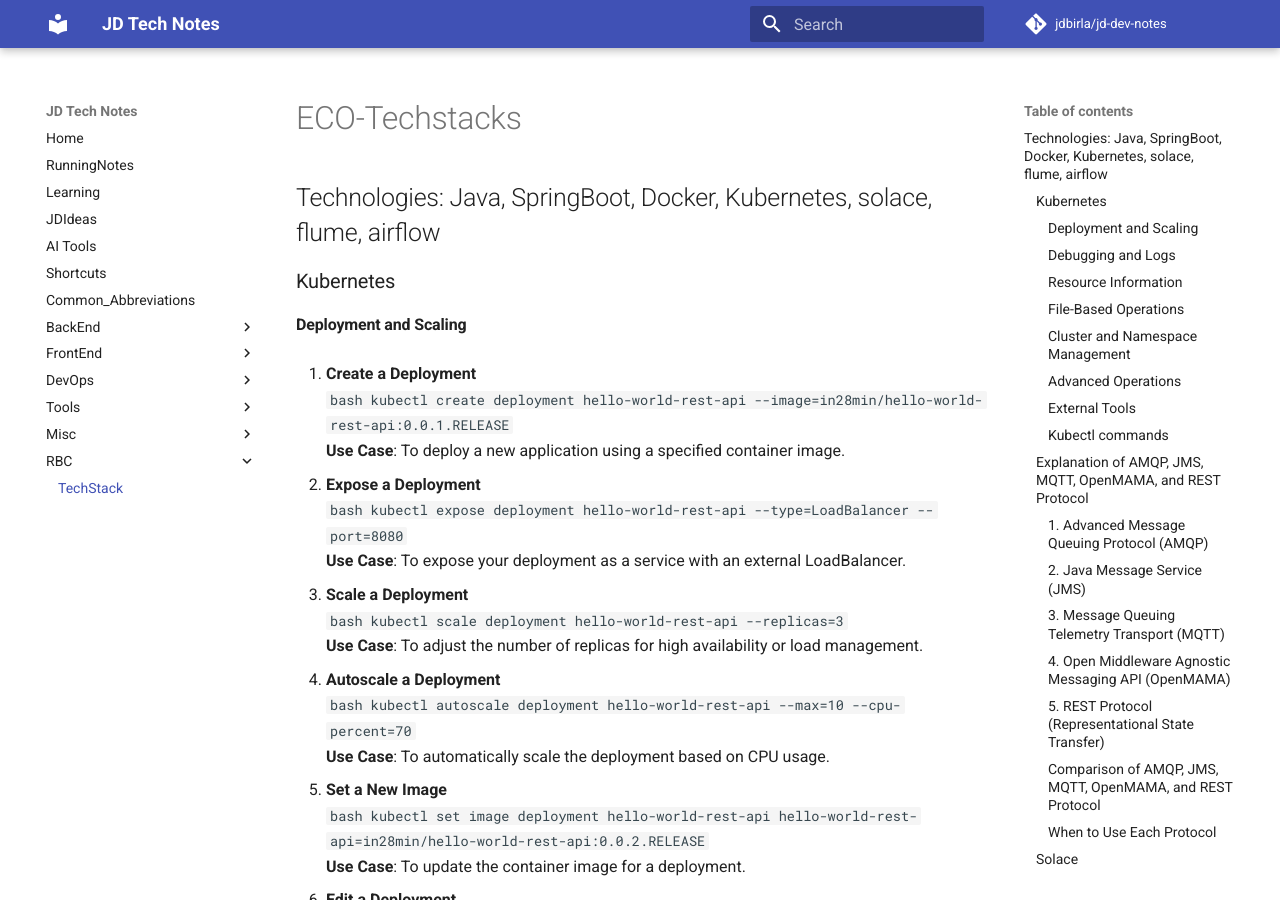
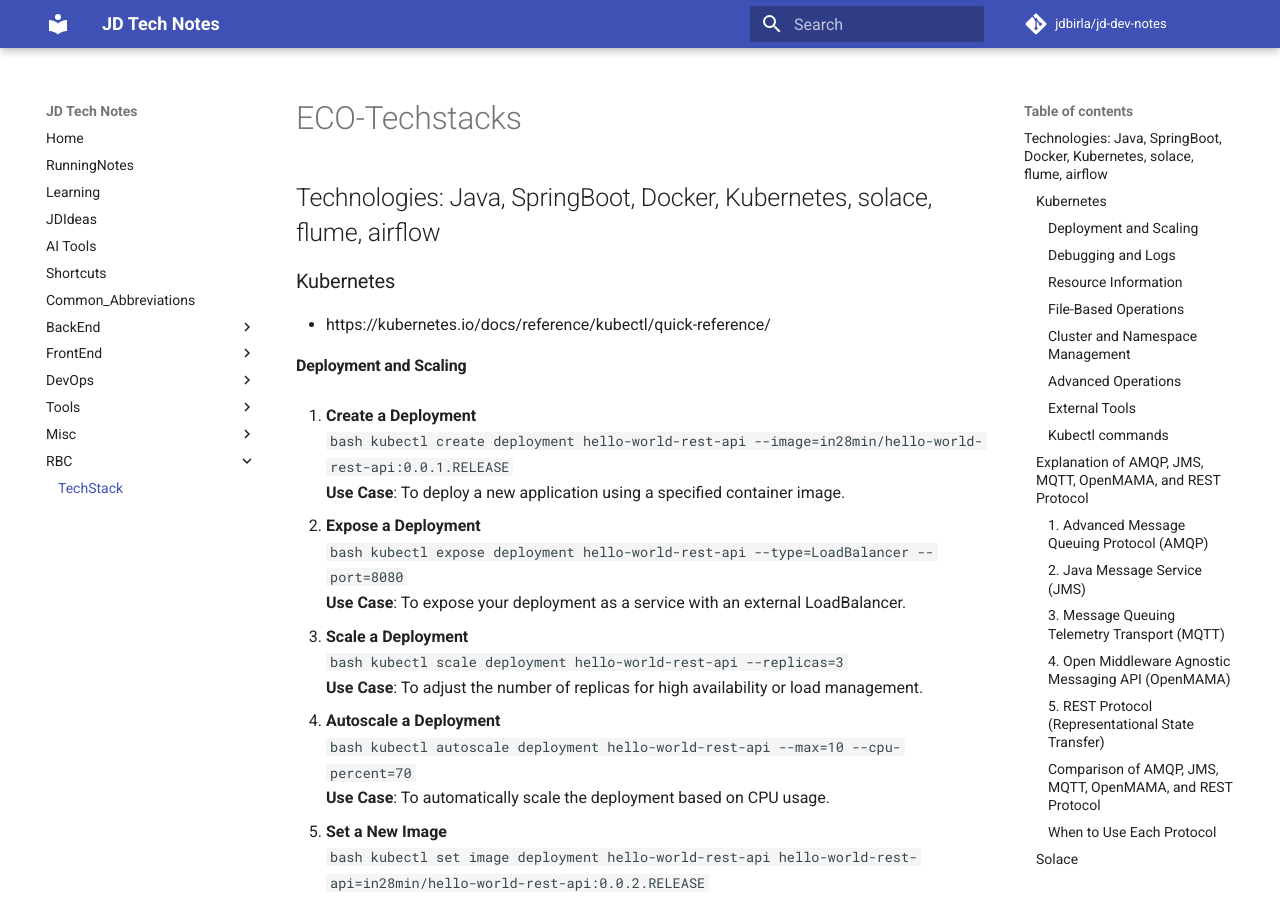
Before and after one commit to jdbirla/jd-dev-notes, an MkDocs documentation site: the page built from docs/rbc/techstak.md, in a window 1280 px wide and 900 px high. Built offline with MkDocs 1.6.1 and Material for MkDocs 9.7.7, drawn with Linux system fonts in a browser that asks for light colours; comment, search, counter and statistics services are not loaded; part of the change alters nothing that is shown.

Commit message:
Update techstak.md

```diff
--- a/docs/rbc/techstak.md
+++ b/docs/rbc/techstak.md
@@ -3,6 +3,7 @@
 
 ### Kubernetes
 
+- https://kubernetes.io/docs/reference/kubectl/quick-reference/
 
 
 #### **Deployment and Scaling**
```
